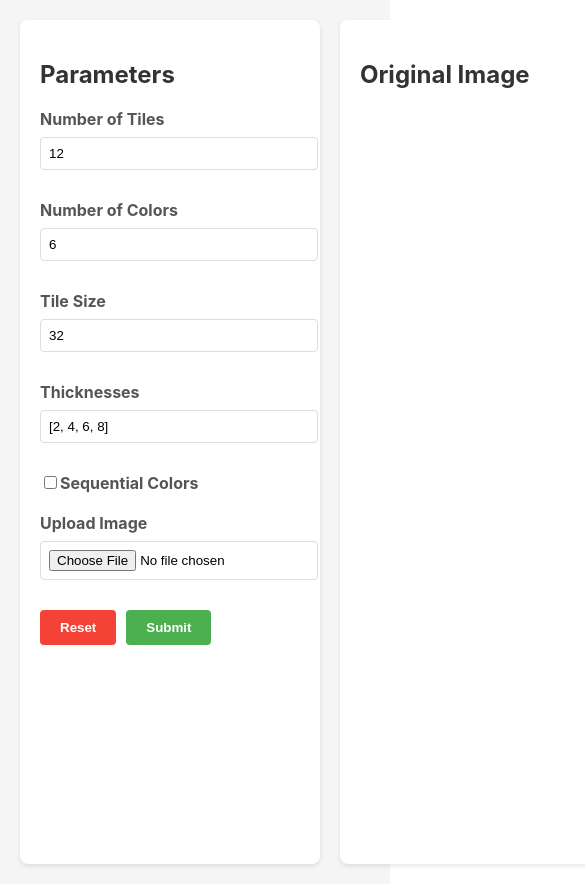
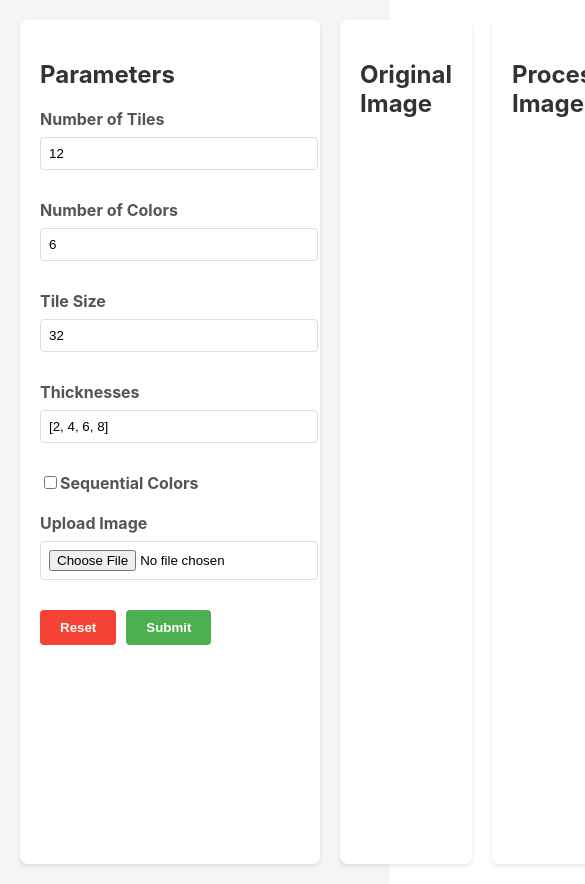
Before and after one commit to saha-raj/tile-pattern-app, a React (Create React App) app in the folder frontend/: page / in a window 390 px wide. Shown: the top 884 px of the page, 585 px wide, since content can reach past the window. Built offline with nearby package versions, Linux system fonts and the light colour scheme.

Commit message:
Make image columns responsive

```diff
--- a/frontend/src/App.css
+++ b/frontend/src/App.css
@@ -1,6 +1,7 @@
 .app-container {
   display: grid;
-  grid-template-columns: 300px 800px 800px;
+  /* grid-template-columns: 300px 800px 800px; */
+  grid-template-columns: 300px 1fr 1fr;
   gap: 20px;
   padding: 20px;
   min-height: 100vh;
```
